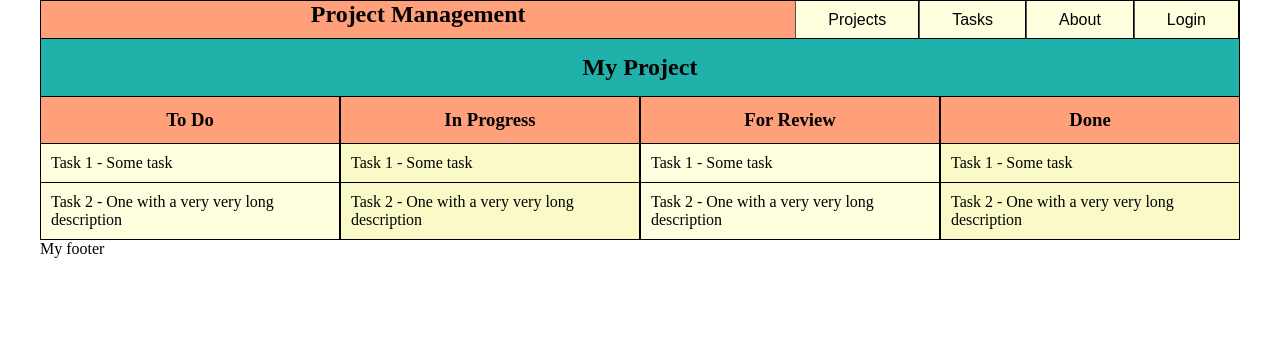
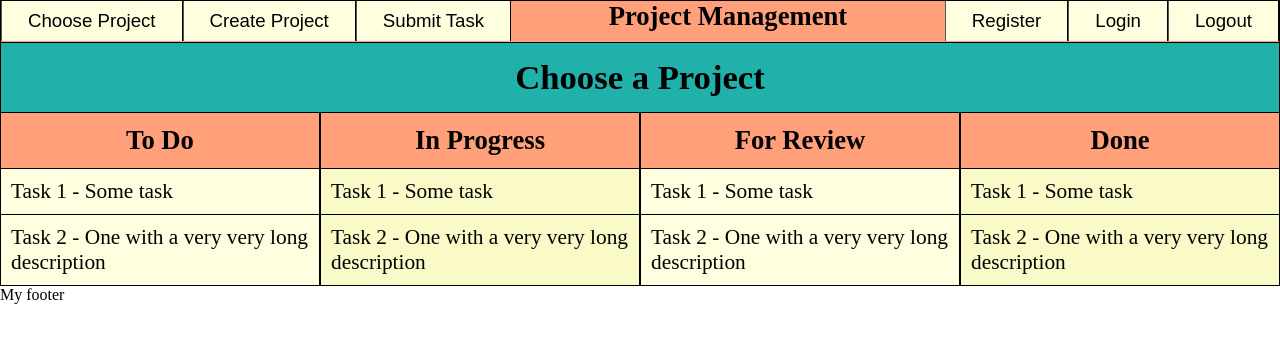
Before and after one commit to pavelhadzhiev/project-manager, a PHP site: page / in a window 1280 px wide. Shown: the top 343 px of the page. Run offline with PHP 8.4, Linux system fonts and the light colour scheme; data that the repository does not hold is empty.

Commit message:
Update navigation bar. Add forms. Add form validation. Adjust fonts and sizes.

```diff
--- a/index.php
+++ b/index.php
@@ -11,14 +11,24 @@
   <body>
     <header class="bordered">
       <nav>
-        <h1> Project Management </h1>
-        <button id="loginButton" onclick="login()"> Login </button>
-        <button id ="aboutButton"> About </button>
-        <button id ="tasksButton" onclick ="openTasksView()"> Tasks</button>
-        <button id ="projectsButton" onclick="chooseProject()"> Projects</button>
+        <div class="navBar">
+          <h1 id="navBarTitle"> Project Management </h1>
+          <button class="right" id="logoutButton" onclick="return logout()"> Logout </button>
+          <button class="right" id="loginButton" onclick="return openLoginView()"> Login </button>
+          <button class="right" id="registerButton" onclick="return openRegisterView()"> Register </button>
+          <button class="left" id="chooseProjectButton" onclick="return toggleProjectDropdown()"> Choose Project </button>
+          <button class="left" id="createProjectButton" onclick="return openProjectView()"> Create Project </button>
+          <button class="left" id="taskButton" onclick ="return openTaskView()"> Submit Task </button>
+        </div>
+        <div class="projectList">
+          <button class="dropbutton"> C4C Extension Service </button>
+          <button class="dropbutton"> My Web Project </button>
+          <button class="dropbutton"> My Golang Project</button>
+        </div>
       </nav>
+
     </header>
-    <h2 class ="bordered" id="projectTitle"> My Project </h2>
+    <h2 class ="projectTitle bordered" id="projectTitle"> Choose a Project </h2>
 
     <div class="tasksContent">
       <div class="taskHeaders">
--- a/js/buttonFunctions.js
+++ b/js/buttonFunctions.js
@@ -1,14 +1,61 @@
-function login() {
-  alert("You're trying to log in!")
+function openRegisterView() {
+  window.open('register.html','popup','width=400,height=420');
 }
 
-function chooseProject() {
-  var projectName = prompt("Which is your project?");
-  if (projectName != null && projectName != "") {
-    document.getElementById("projectTitle").innerHTML = projectName;
+function openLoginView() {
+  window.open('login.html','popup','width=400,height=340');
+}
+
+function logout() {
+
+}
+
+function openTaskView() {
+  window.open('task.html','popup','width=400,height=500');
+}
+
+function openProjectView() {
+  window.open('project.html','popup','width=400,height=260');
+}
+
+function toggleProjectDropdown() {
+  var i;
+  var dropbuttons = document.getElementsByClassName("dropbutton")
+  for (i = 0; i < dropbuttons.length; i++) {
+    var dropbutton = dropbuttons[i];
+    dropbutton.classList.toggle('hide');
   }
 }
 
-function openTasksView() {
-  window.open('tasks.html','popup','width=600,height=600'); return false;
+// Helper function to hide project dropdown list
+function hideDropdown() {
+  var i;
+  var dropbuttons = document.getElementsByClassName("dropbutton")
+  for (i = 0; i < dropbuttons.length; i++) {
+    var dropbutton = dropbuttons[i];
+    if (!dropbutton.classList.contains('hide')) {
+      dropbutton.classList.add('hide');
+    }
+  }
 }
+
+// Hide project dropdown list initially
+toggleProjectDropdown();
+
+// Add a class to the project button to mark out-of-button clicks
+var markClass = 'dropdown-button';
+document.getElementById('chooseProjectButton').classList.add(markClass);
+
+// Set up event handler to hide dropdown list on clicks outside it
+window.onclick = function(event) {
+  if(!event.target.matches("." + markClass)){
+    hideDropdown();
+  }
+};
+
+// Set up event handler to hide dropdown list on pressing escape
+window.onkeydown = function( event ) {
+  if ( event.keyCode == 27 ) { // 27 = esc
+    hideDropdown();
+  }
+};
--- /dev/null
+++ b/js/closeableForm.js
@@ -0,0 +1,5 @@
+window.onkeydown = function( event ) {
+    if ( event.keyCode == 27 ) { // 27 = esc
+        window.close();
+    }
+};
--- a/php/db.php
+++ b/php/db.php
@@ -1,14 +1,22 @@
 <?php
   $db = new PDO('mysql:host=localhost;dbname=FMI;charset=utf8', 'root', '');
 
-  $id = 1;
-  $fetchById = "SELECT * FROM electives where id='".$id."'";
+  // $fetchById = "SELECT * FROM electives where id='".$id."'";
+  // $fetchByIdQuery = $db->query($fetchById) or die("failed!");
+  // $elective = $fetchByIdQuery->fetch(PDO::FETCH_ASSOC);
+
+  // $defaultTitle = $elective['title'];
+  // $defaultDescription = $elective['description'];
+  // $defaultLecturer = $elective['lecturer'];
+
+  // $insertSql = "INSERT INTO tasks (id, title, type, priority) VALUES (?,?,?,?)";
+  // $insertStmt = $db->prepare($insertSql);
+  // $insertStmt->execute([15, 'Task 1', 'bug', 5]);
+
+  $id = 15;
+  $fetchById = "SELECT * FROM tasks where id='".$id."'";
   $fetchByIdQuery = $db->query($fetchById) or die("failed!");
-  $elective = $fetchByIdQuery->fetch(PDO::FETCH_ASSOC);
+  $task = $fetchByIdQuery->fetch(PDO::FETCH_ASSOC);
 
-  $defaultTitle = $elective['title'];
-  $defaultDescription = $elective['description'];
-  $defaultLecturer = $elective['lecturer'];
-
-  echo $defaultTitle;
-  ?>
+  echo $task['id'];
+?>
--- a/styles/main.css
+++ b/styles/main.css
@@ -1,7 +1,7 @@
 body {
   margin: auto;
-  min-width: 800px;
-  max-width: 1200px;
+  min-width: 1100px;
+  max-width: 1300px;
 }
 
 #projectTitle {
@@ -10,6 +10,7 @@ body {
   padding: 15px;
   margin: 0;
   border-top-width: 0;
+  font-size: 26pt;
 }
 
 footer {
--- a/styles/navbar.css
+++ b/styles/navbar.css
@@ -5,19 +5,54 @@ header {
   text-align: center;
 }
 
-header h1 {
+#navBarTitle {
   display: inline;
+  font-size: 20pt;
 }
 
 button {
   background-color: lightyellow;
-  border-width: 0 0.5px;
+  cursor: pointer;
+  font-size: 14pt;
   border-color: black;
-  padding: 9.5px 32px;
-  float: right;
-  font-size: 12pt;
+  border-width: 0.5px;
 }
 
 button:hover {
   background-color: rgb(250, 250, 200);
 }
+
+.navBar button {
+  padding: 9px 26px;
+  border-top-width: 0;
+  border-bottom-width: 0;
+}
+
+.left {
+  float: left;
+}
+
+.right {
+  float: right;
+}
+
+.projectList {
+  float: left;
+  position: absolute;
+  min-width: 160px;
+  max-width: 300px;
+  padding: 10px 0px;
+}
+
+.dropbutton {
+  text-align: left;
+  box-sizing: border-box;
+  padding: 10px;
+  text-decoration: none;
+  display: block;
+  width: 100%;
+}
+
+.hide {
+  display: none;
+}
--- a/styles/tasks.css
+++ b/styles/tasks.css
@@ -7,6 +7,7 @@
   text-align: center;
   border-top-width: 0;
   box-sizing: border-box;
+  font-size: 20pt;
 }
 
 .taskHeaders:after {
@@ -38,4 +39,5 @@
   padding: 10px;
   list-style-type: none;
   border-width: 0 0 0.5px 0;
+  font-size: 16pt;
 }
```
Also changed, not shown: js/validation/login.js (added, +15 -0 lines), js/validation/project.js (added, +10 -0 lines), js/validation/register.js (added, +20 -0 lines), js/validation/task.js (added, +15 -0 lines), login.html (added, +20 -0 lines), project.html (added, +19 -0 lines), register.html (added, +21 -0 lines), styles/form.css (added, +50 -0 lines), task.html (added, +34 -0 lines), tasks.html (deleted, +0 -8 lines).
